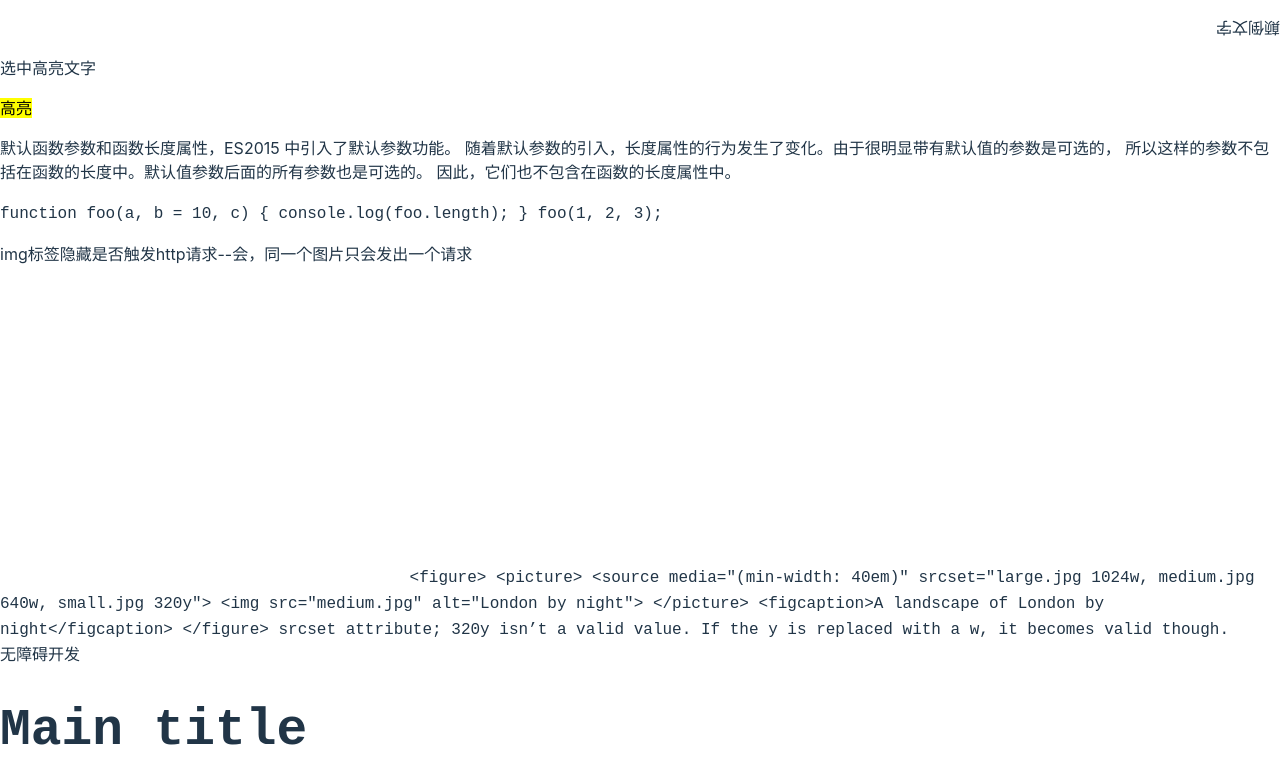
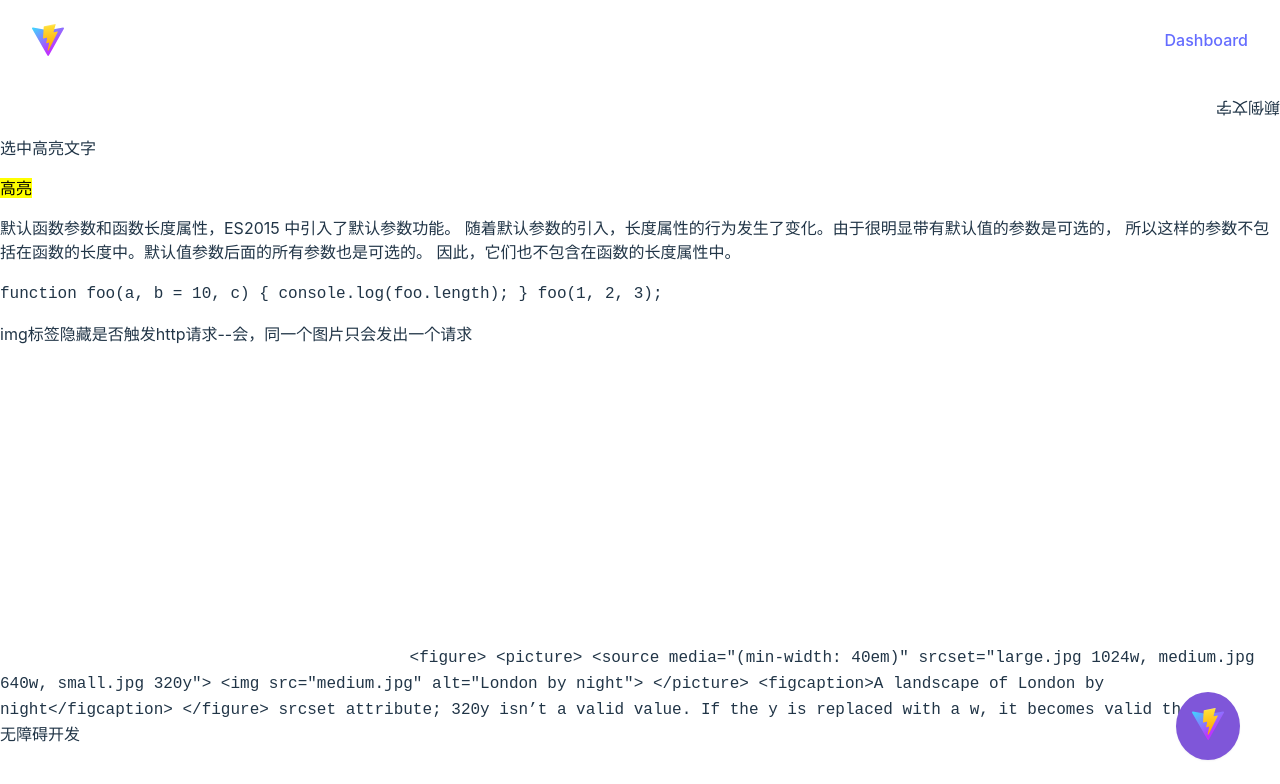
Before and after one commit to nibilin33/interviews, a React (Vite) app in the folder visible-question/: page /Modal in a window 1280 px wide. Shown: the top 784 px of the page. Built offline with nearby package versions, Linux system fonts and the light colour scheme.

Commit message:
core: add react coding test

```diff
--- a/visible-question/src/App.jsx
+++ b/visible-question/src/App.jsx
@@ -1,8 +1,22 @@
 import "./App.css";
+import routes from "./routes";
+import { BrowserRouter, Route, Switch } from "react-router-dom";
 
 function App() {
   return (
     <div className="App">
+      <BrowserRouter>
+        <Switch>
+          {routes.map((item, index) => (
+            <Route
+              exact={item.isExact}
+              component={item.component}
+              path={item.path}
+              key={index}
+            />
+          ))}
+        </Switch>
+      </BrowserRouter>
       <p className="reverse-txt">颠倒文字</p>
       <p className="change-direction">选中高亮文字</p>
       <mark>高亮</mark>
--- /dev/null
+++ b/visible-question/src/real-world/Modal.jsx
@@ -0,0 +1,51 @@
+import styled from "styled-components";
+
+const Header = styled.header`
+  width: 100%;
+  height: 80px;
+  padding: 0 2rem;
+  box-sizing: border-box;
+  display: flex;
+  justify-content: space-between;
+  align-items: center;
+  background: white;
+`;
+
+const ContactButton = styled.button`
+  position: absolute;
+  bottom: 2.5rem;
+  right: 2.5rem;
+  padding: 1rem;
+  background: #7f56d9;
+  border-radius: 50%;
+  box-shadow: 0px 1px 2px rgba(16, 24, 40, 0.05);
+  border: none;
+  cursor: pointer;
+  &:hover {
+    background: #6941c6;
+  }
+`;
+
+const IssuesPage = () => {
+  return (
+    <div>
+      <Header>
+        {/* eslint-disable-next-line @next/next/no-img-element */}
+        <img src="/public/vite.svg" alt="Prolog logo" />
+        <a href="">Dashboard</a>
+      </Header>
+      <ContactButton
+        onClick={() =>
+          alert(
+            "Implement this in Challenge 2 - Modal:\n\nhttps://profy.dev/rjs-challenge-modal"
+          )
+        }
+      >
+        {/* eslint-disable-next-line @next/next/no-img-element */}
+        <img src="/public/vite.svg" alt="Contact" />
+      </ContactButton>
+    </div>
+  );
+};
+
+export default IssuesPage;
--- /dev/null
+++ b/visible-question/src/routes.js
@@ -0,0 +1,22 @@
+import React from 'react';
+
+const routes = [
+  {
+    path: '/Modal',
+    component: React.lazy(() => import('./real-world/Modal')),
+    // 如果要求严格路径
+    isExact: true,
+    meta:{
+      title: 'Modal'
+    }
+  },
+  {
+    path: '/Header',
+    component: React.lazy(() => import('./real-world/Header')),
+    meta:{
+      title: 'Header'
+    }
+  }
+]
+
+export default routes;
```
Also changed, not shown: visible-question/src/real-world/Header.jsx (added), 1 other file (tests, documents, lock files or other folders).
